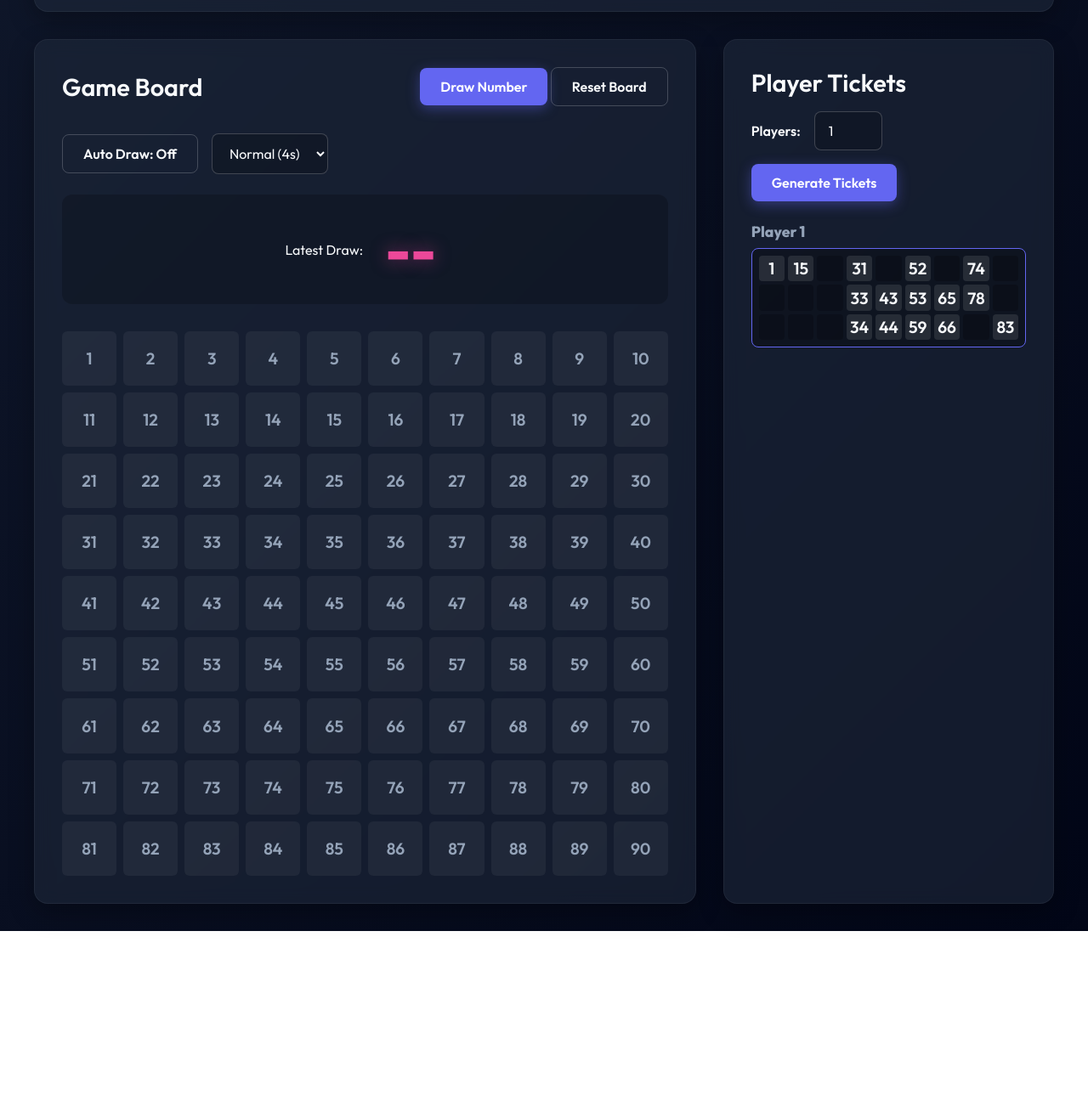
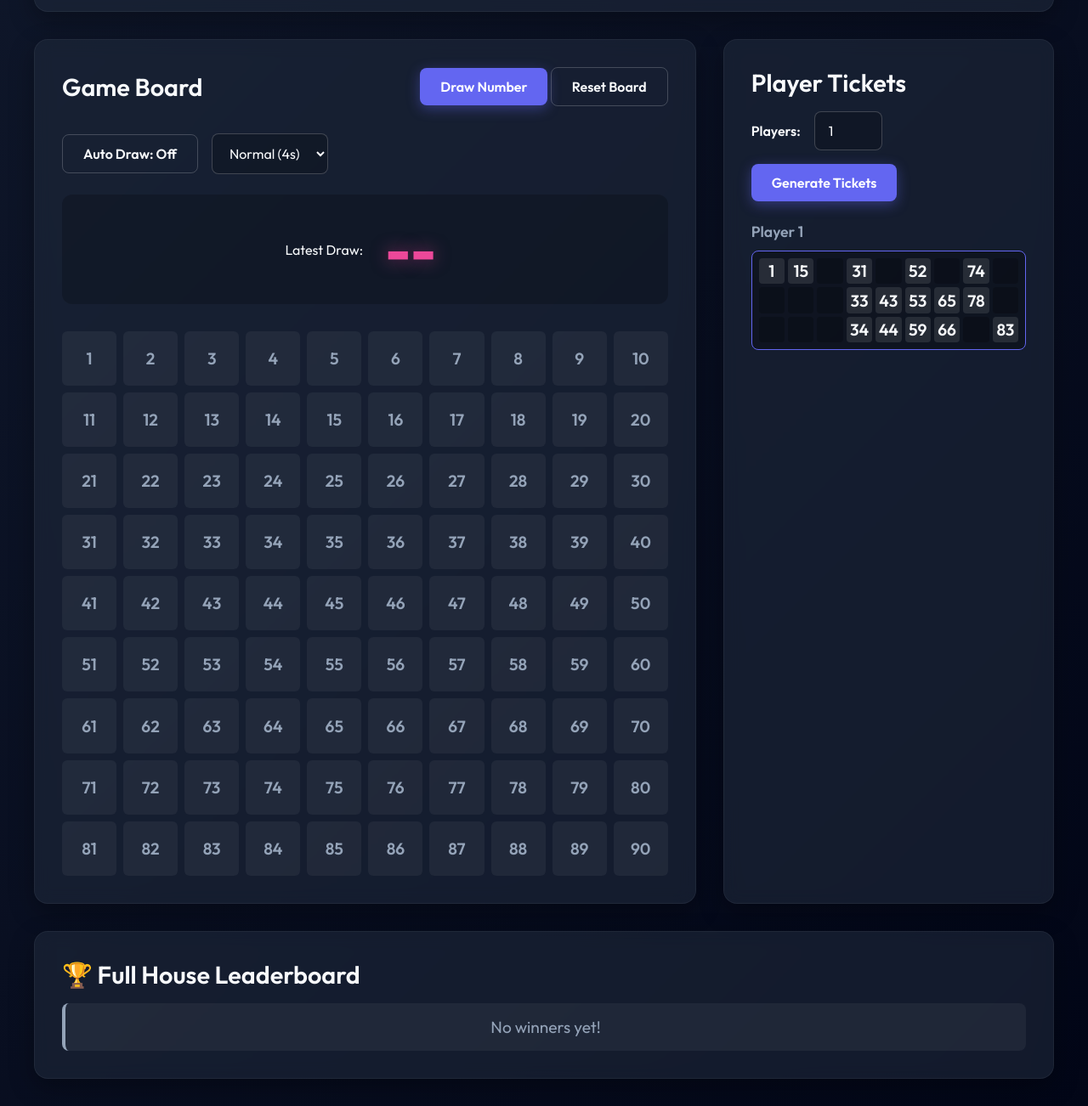
Before and after one commit to nagarjuna227/tambola, a plain HTML site: page index.html in a window 1280 px wide. Shown: the part 175-1477 px from the top of the page at 85% size. Before the commit the page ends 1271 px from the top, so only its background shows below. Drawn offline with Linux system fonts and the light colour scheme.

Commit message:
new code for leaderboard, player names

```diff
--- a/index.html
+++ b/index.html
@@ -5,7 +5,7 @@
     <meta name="viewport" content="width=device-width, initial-scale=1.0">
     <title>Tambola Game</title>
     <link href="https://fonts.googleapis.com/css2?family=Outfit:wght@300;400;600;800&display=swap" rel="stylesheet">
-    <link rel="stylesheet" href="styles.css?v=2">
+    <link rel="stylesheet" href="styles.css?v=5">
 </head>
 <body>
     <div class="container">
@@ -53,9 +53,20 @@
                     <!-- 3x9 ticket matrix will be generated here -->
                 </div>
             </section>
+
+            <section class="leaderboard-section">
+                <div class="leaderboard-header">
+                    <h2>🏆 Full House Leaderboard</h2>
+                </div>
+                <div class="leaderboard-content">
+                    <ol id="leaderboard-list" class="leaderboard-list">
+                        <li class="empty-state">No winners yet!</li>
+                    </ol>
+                </div>
+            </section>
         </main>
     </div>
 
-    <script src="script.js?v=2"></script>
+    <script src="script.js?v=5"></script>
 </body>
 </html>
--- a/script.js
+++ b/script.js
@@ -8,10 +8,12 @@ document.addEventListener('DOMContentLoaded', () => {
     const autoDrawBtn = document.getElementById('auto-draw-btn');
     const autoDrawSpeed = document.getElementById('auto-draw-speed');
     const playerCountInput = document.getElementById('player-count');
+    const leaderboardList = document.getElementById('leaderboard-list');
 
     let drawnNumbers = new Set();
     const totalNumbers = 90;
     let autoDrawInterval = null;
+    let finishedPlayers = new Set();
 
     // Initialize 1-90 board
     function initBoard() {
@@ -33,6 +35,8 @@ document.addEventListener('DOMContentLoaded', () => {
             cell.classList.remove('drawn');
         });
         stopAutoDraw();
+        finishedPlayers.clear();
+        leaderboardList.innerHTML = '<li class="empty-state">No winners yet!</li>';
         generateTickets(); // Regenerate tickets
     }
 
@@ -84,6 +88,42 @@ document.addEventListener('DOMContentLoaded', () => {
                 tCell.classList.add('marked');
             }
         });
+
+        checkWinners();
+    }
+
+    function checkWinners() {
+        document.querySelectorAll('[data-player]').forEach(wrapper => {
+            const playerNum = wrapper.dataset.player;
+            if (finishedPlayers.has(playerNum)) return;
+
+            const numberCells = wrapper.querySelectorAll('.ticket-cell:not(.empty)');
+            const markedCells = wrapper.querySelectorAll('.ticket-cell.marked');
+
+            // 15 numbers total, if all are marked it's a Full House
+            if (numberCells.length > 0 && numberCells.length === markedCells.length) {
+                finishedPlayers.add(playerNum);
+                const playerNameInput = wrapper.querySelector('.player-name-input');
+                const playerName = playerNameInput ? playerNameInput.value : `Player ${playerNum}`;
+                addToLeaderboard(playerNum, playerName);
+            }
+        });
+    }
+
+    function addToLeaderboard(playerNum, playerName) {
+        const emptyState = leaderboardList.querySelector('.empty-state');
+        if (emptyState) {
+            emptyState.remove();
+        }
+
+        const li = document.createElement('li');
+        li.innerHTML = `<span>${playerName}</span> <span>🏆 Rank ${finishedPlayers.size}</span>`;
+        leaderboardList.appendChild(li);
+
+        if ('speechSynthesis' in window) {
+            const utterance = new SpeechSynthesisUtterance(`Congratulations, ${playerName} has a full house!`);
+            window.speechSynthesis.speak(utterance);
+        }
     }
 
     // Auto Draw Logic
@@ -188,7 +228,8 @@ document.addEventListener('DOMContentLoaded', () => {
 
     function renderTicket(ticketData, playerNum) {
         const wrapper = document.createElement('div');
-        wrapper.innerHTML = `<h3 style="margin-bottom: 0.5rem; color: var(--text-muted); font-size: 1.1rem;">Player ${playerNum}</h3>`;
+        wrapper.dataset.player = playerNum;
+        wrapper.innerHTML = `<input type="text" class="player-name-input" value="Player ${playerNum}" title="Click to edit name" />`;
 
         const ticketDiv = document.createElement('div');
         ticketDiv.classList.add('ticket');
@@ -210,6 +251,7 @@ document.addEventListener('DOMContentLoaded', () => {
                 cell.addEventListener('click', () => {
                     if (!cell.classList.contains('empty')) {
                         cell.classList.toggle('marked');
+                        checkWinners();
                     }
                 });
                 ticketDiv.appendChild(cell);
--- a/styles.css
+++ b/styles.css
@@ -70,6 +70,14 @@ header p {
     .game-area {
         grid-template-columns: 2fr 1fr;
     }
+    /* If there are more than 4 tickets, make it full width so we can fit multiple columns */
+    .game-area:has(.ticket-container > div:nth-child(5)) {
+        grid-template-columns: 1fr;
+    }
+}
+
+.leaderboard-section {
+    grid-column: 1 / -1;
 }
 
 section {
@@ -165,6 +173,26 @@ button {
     width: 80px;
 }
 
+.player-name-input {
+    background: transparent;
+    border: none;
+    color: var(--text-muted);
+    font-size: 1.1rem;
+    font-weight: 600;
+    font-family: 'Outfit', sans-serif;
+    outline: none;
+    margin-bottom: 0.5rem;
+    width: 100%;
+    border-bottom: 1px dashed transparent;
+    transition: all 0.3s ease;
+    padding-bottom: 2px;
+}
+
+.player-name-input:hover, .player-name-input:focus {
+    border-bottom: 1px dashed var(--primary);
+    color: var(--text-main);
+}
+
 .current-draw-container {
     display: flex;
     align-items: center;
@@ -212,9 +240,9 @@ button {
 }
 
 .ticket-container {
-    display: flex;
-    flex-direction: column;
-    gap: 1rem;
+    display: grid;
+    grid-template-columns: repeat(auto-fit, minmax(320px, 1fr));
+    gap: 1.5rem;
 }
 
 .ticket {
@@ -258,3 +286,40 @@ button {
         font-size: 1rem;
     }
 }
+
+.leaderboard-list {
+    list-style: none;
+    margin-top: 1rem;
+    display: flex;
+    flex-direction: column;
+    gap: 0.5rem;
+}
+
+.leaderboard-list li {
+    background: rgba(255, 255, 255, 0.05);
+    padding: 1rem 1.5rem;
+    border-radius: 8px;
+    font-size: 1.2rem;
+    font-weight: 600;
+    display: flex;
+    justify-content: space-between;
+    align-items: center;
+    border-left: 4px solid var(--accent);
+    animation: fadeIn 0.5s ease;
+}
+
+.leaderboard-list li.empty-state {
+    border-left: 4px solid var(--text-muted);
+    color: var(--text-muted);
+    justify-content: center;
+    font-weight: 400;
+}
+
+.leaderboard-header {
+    margin-bottom: 1rem;
+}
+
+@keyframes fadeIn {
+    from { opacity: 0; transform: translateY(10px); }
+    to { opacity: 1; transform: translateY(0); }
+}
```
